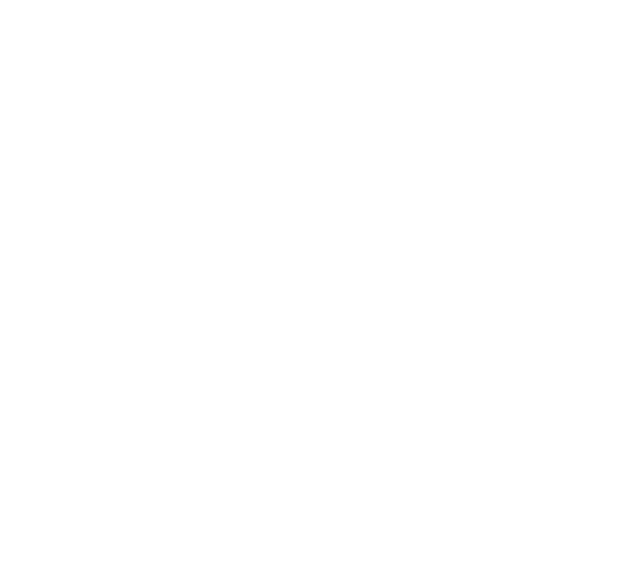
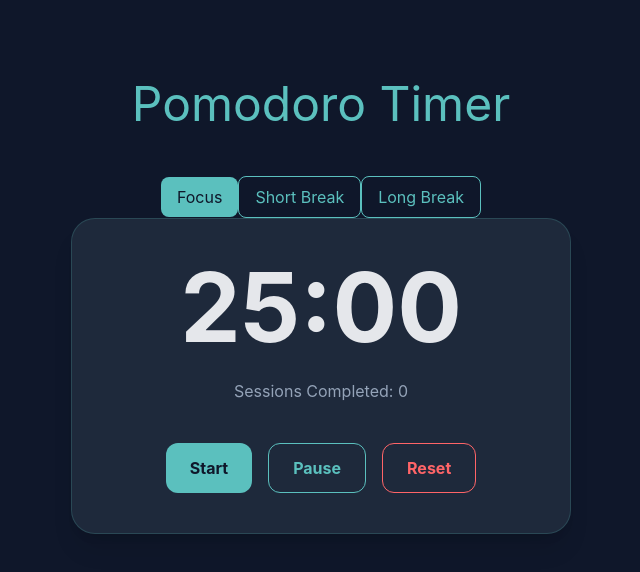
Before and after one commit to UTT-THE-CODER/Productivity-operating-system, a React (Vite) app: page /Pomodoro in a window 1280 px wide. Before the commit this address had no page. Shown: the top 572 px of the page, without its empty margins (319-959 px from the left). Built offline with nearby package versions, Linux system fonts and the light colour scheme.

Commit message:
feat: complete pomodoro timer MVP with modes and local storage

```diff
--- a/src/App.jsx
+++ b/src/App.jsx
@@ -2,6 +2,7 @@
 
 import Dashboard from "./Pages/Dashboard";
 import TodoPage from "./Pages/TodoPage";
+import Pomodoro from "./Pages/Pomodoro";
 
 function App() {
   return (
@@ -10,6 +11,7 @@
       <Routes>
         <Route path="/" element={<Dashboard />} />
         <Route path="/todo" element={<TodoPage />} />
+        <Route path="/Pomodoro" element={<Pomodoro />} />
       </Routes>
 
     </BrowserRouter>
--- a/src/Component/Navbar.jsx
+++ b/src/Component/Navbar.jsx
@@ -1,5 +1,5 @@
 import React from 'react'
-
+import { Link } from "react-router-dom";
 function Navbar() {
     return (
             <nav className="flex items-center justify-between px-16 py-6 border-b border-[#5BC0BE]/20 bg-[#0F172A]/80 backdrop-blur-md shadow-lg shadow-[#5BC0BE]/5">
@@ -11,10 +11,12 @@
                             Priority
                             <span className="absolute bottom-0 left-0 w-0 h-0.5 bg-[#5BC0BE] group-hover:w-full transition-all duration-300"></span>
                         </li>
-                        <li className="hover:text-[#5BC0BE] transition duration-300 cursor-pointer relative group">
+                        <Link
+                            to = "/Pomodoro"
+                            className="hover:text-[#5BC0BE] transition duration-300 cursor-pointer relative group">
                             Pomodoro
                             <span className="absolute bottom-0 left-0 w-0 h-0.5 bg-[#5BC0BE] group-hover:w-full transition-all duration-300"></span>
-                        </li>
+                        </Link>
                         <li className="hover:text-[#5BC0BE] transition duration-300 cursor-pointer relative group">
                             Study With Me
                             <span className="absolute bottom-0 left-0 w-0 h-0.5 bg-[#5BC0BE] group-hover:w-full transition-all duration-300"></span>
--- /dev/null
+++ b/src/Pages/Pomodoro.jsx
@@ -0,0 +1,123 @@
+import React, { useState, useEffect } from 'react'
+function Pomodoro() {
+
+    const [timeLeft, setTimeLeft] = useState(1500);
+    const [isRunning, setIsRunning] = useState(false);
+    const [sessionCompleted, setSessionCompleted] = useState(0);
+    const [mode, setMode] = useState("focus");
+
+    useEffect(() =>{
+        const savedSessions = JSON.parse(
+            localStorage.getItem("sessioncompleted")
+        ) || 0;
+
+        setSessionCompleted(savedSessions);
+    },[]);
+    useEffect(() => {
+    localStorage.setItem(
+        "sessionsCompleted",
+        JSON.stringify(sessionCompleted)
+    );
+}, [sessionCompleted]);
+
+    useEffect(() => {
+        if (!isRunning) return;
+        const interval = setInterval(() => {
+            setTimeLeft((prev) => {
+                if (prev <= 1) {
+                    setIsRunning(false);
+                    setSessionCompleted(
+                        (count) => count + 1
+                    );
+                    return 0;
+                }
+                return prev - 1;
+            });
+        }, 1000);
+        return () => clearInterval(interval);
+    }, [isRunning]);
+    return (
+        <div className="min-h-screen bg-[#0F172A] text-[#E5E7EB] flex flex-col items-center pt-20">
+            <h1 className="text-5xl font bold text-[#5BC0BE] mb-12">
+                Pomodoro Timer
+            </h1>
+            <div>
+                <button
+                    onClick={() => {
+                        setMode("focus");
+                        setTimeLeft(1500);
+                        setIsRunning(false);
+                    }}
+                    className={`px-4 py-2 rounded-lg ${mode === "focus"
+                            ? "bg-[#5BC0BE] text-[#0F172A]"
+                            : "border border-[#5BC0BE] text-[#5BC0BE]"
+                        }`}
+                >
+                    Focus
+                </button>
+                <button
+                    onClick={() => {
+                        setMode("short");
+                        setTimeLeft(300);
+                        setIsRunning(false);
+                    }}
+                    className={`px-4 py-2 rounded-lg ${mode === "short"
+                            ? "bg-[#5BC0BE] text-[#0F172A]"
+                            : "border border-[#5BC0BE] text-[#5BC0BE]"
+                        }`}
+                >
+                    Short Break
+                </button>
+
+                <button
+                    onClick={() => {
+                        setMode("long");
+                        setTimeLeft(900);
+                        setIsRunning(false);
+                    }}
+                    className={`px-4 py-2 rounded-lg ${mode === "long"
+                            ? "bg-[#5BC0BE] text-[#0F172A]"
+                            : "border border-[#5BC0BE] text-[#5BC0BE]"
+                        }`}
+                >
+                    Long Break
+                </button>
+            </div>
+            <div className="w-[500px] bg-[#1E293B] border border-[#5BC0BE]/20 rounded-3xl p-10 shadow-xl">
+                <div className="text-center">
+                    <h2 className="text-8xl font-bold text-[#E5E7EB]">
+                        {Math.floor(timeLeft / 60)
+                            .toString()
+                            .padStart(2, "0")}
+                        :
+                        {(timeLeft % 60)
+                            .toString()
+                            .padStart(2, "0")}
+                    </h2>
+                </div>
+                <p className="mt-6 text-center text-[#94A3B8]">
+                    Sessions Completed: {sessionCompleted}
+                </p>
+                <div className=" flex justify-center gap-4 mt-10">
+                    <button className="px-6 py-3 bg-[#5BC0BE] text-[#0F172A] rounded-xl font-bold"
+                        onClick={() => setIsRunning(true)}>
+                        Start
+                    </button>
+                    <button className="px-6 py-3 border border-[#5BC0BE] text-[#5BC0BE] rounded-xl font-bold"
+                        onClick={() => setIsRunning(false)}>
+                        Pause
+                    </button>
+                    <button className="px-6 py-3 border border-red-400 text-red-400 rounded-xl font-bold"
+                        onClick={() => {
+                            setIsRunning(false);
+                            setTimeLeft(1500);
+                        }}>
+                        Reset
+                    </button>
+                </div>
+            </div>
+        </div>
+    );
+}
+
+export default Pomodoro;
```
